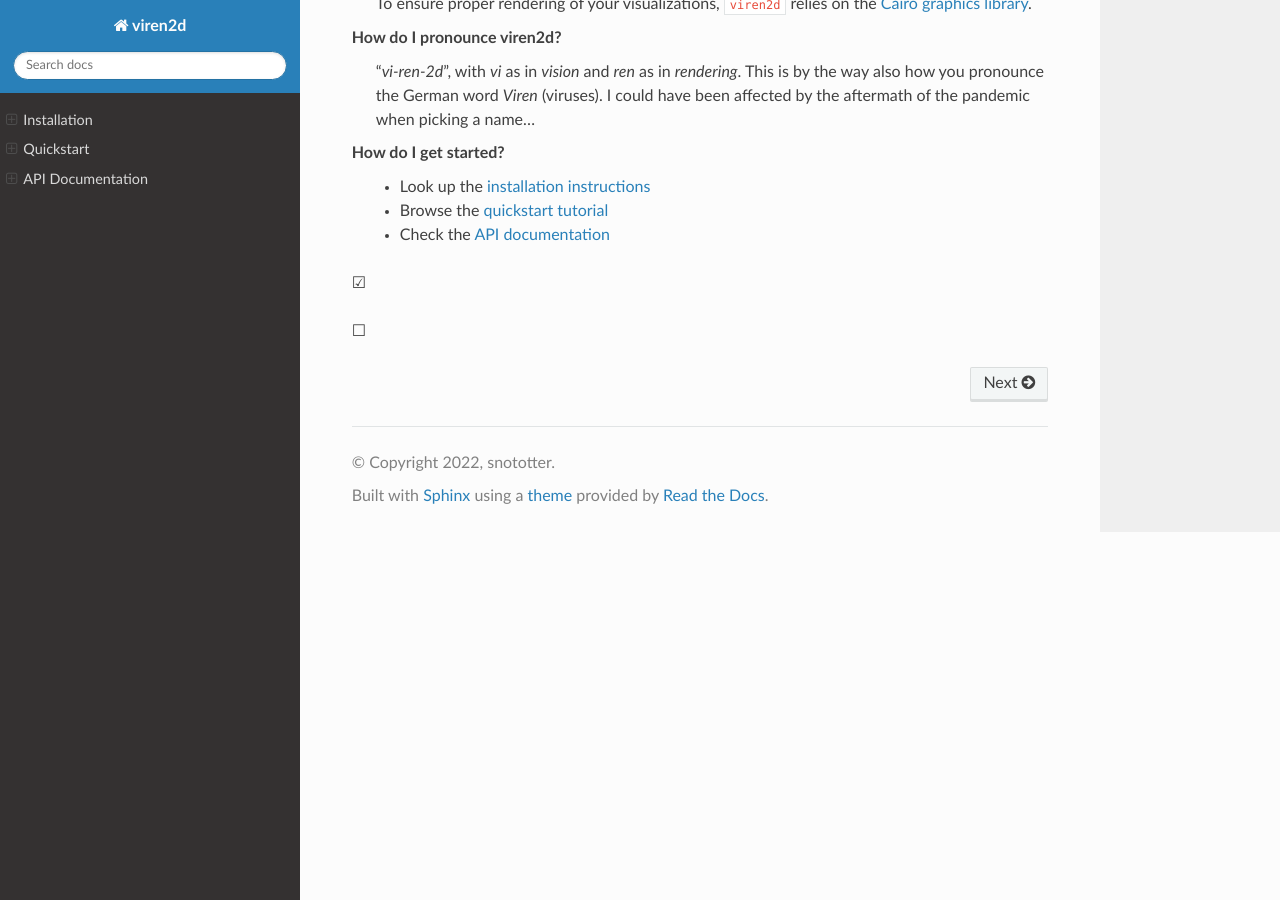
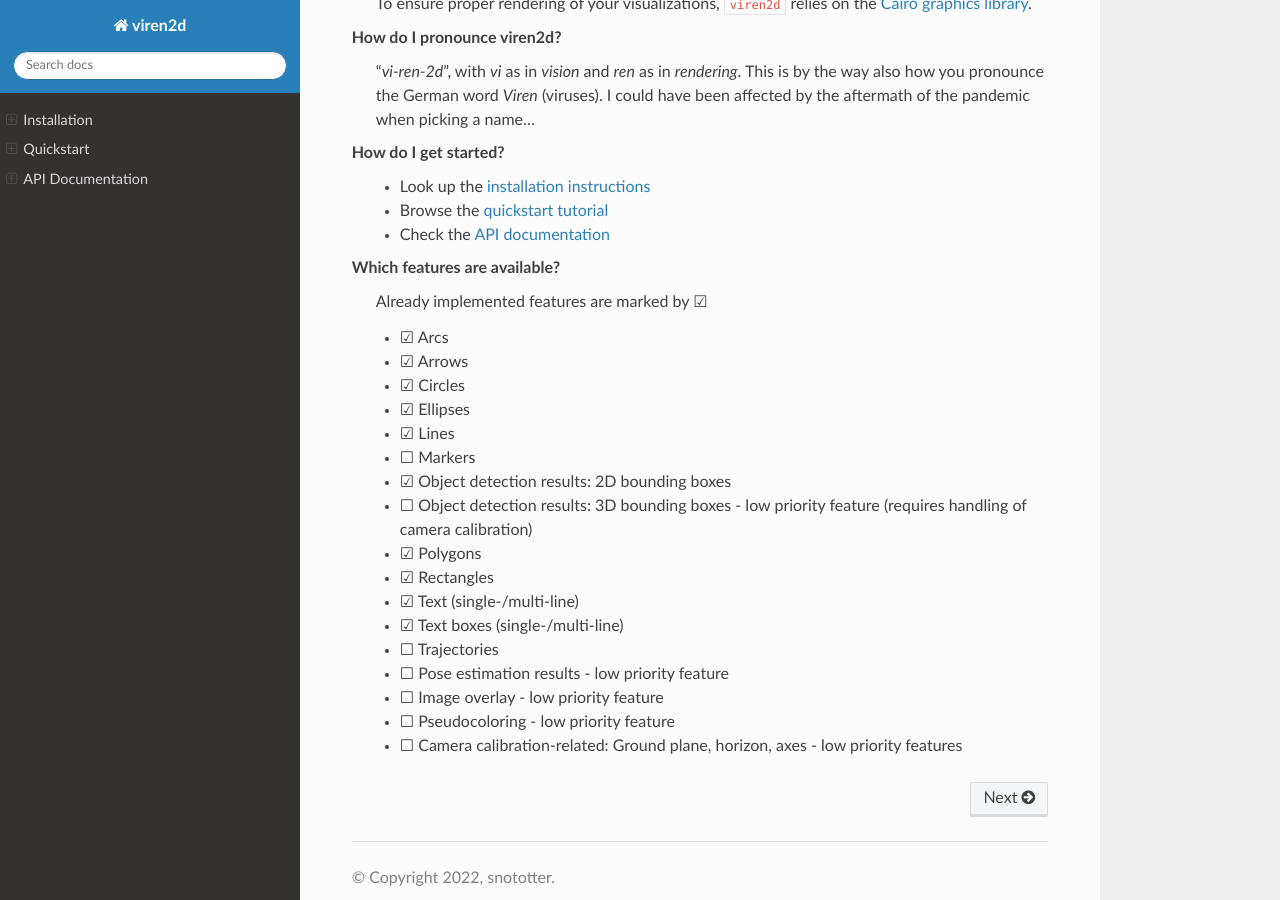
Before and after one commit to snototter/viren2d, a Sphinx documentation site: the page built from docs/source/index.rst, in a window 1280 px wide and 900 px high, scrolled down 609 px. Built offline with Sphinx 7.4.7 and the Read the Docs theme 2.0.0, drawn with Linux system fonts in a browser that asks for light colours; the version number could not be read and is left out.

Commit message:
update doc

```diff
--- a/docs/source/conf.py
+++ b/docs/source/conf.py
@@ -75,7 +75,8 @@
 # Add any paths that contain custom static files (such as style sheets) here,
 # relative to this directory. They are copied after the builtin static files,
 # so a file named "default.css" will overwrite the builtin "default.css".
-html_static_path = ['_static']
+html_static_path = []
+#html_static_path = ['_static']
 
 
 
--- a/docs/source/index.rst
+++ b/docs/source/index.rst
@@ -44,6 +53,29 @@
    * Browse the :ref:`quickstart tutorial<quickstart>`
    * Check the :ref:`API documentation<api-documentation>`
 
+
+**Which features are available?**
+   Already implemented features are marked by |checked|
+
+   * |checked| Arcs
+   * |checked| Arrows
+   * |checked| Circles
+   * |checked| Ellipses
+   * |checked| Lines
+   * |unchecked| Markers
+   * |checked| Object detection results: 2D bounding boxes
+   * |unchecked| Object detection results: 3D bounding boxes - low priority feature (requires handling of camera calibration)
+   * |checked| Polygons
+   * |checked| Rectangles
+   * |checked| Text (single-/multi-line)
+   * |checked| Text boxes (single-/multi-line)
+   * |unchecked| Trajectories
+   * |unchecked| Pose estimation results - low priority feature
+   * |unchecked| Image overlay - low priority feature
+   * |unchecked| Pseudocoloring - low priority feature
+   * |unchecked| Camera calibration-related: Ground plane, horizon, axes - low priority features
+
+
 .. toctree::
    :maxdepth: 2
    :hidden:
```
Also changed, not shown: other parts of docs/source/index.rst (+9 -8 lines), docs/source/tutorial/draw-text.rst (+8 -0 lines), docs/source/tutorial/images/demo-boxes.png (added).
